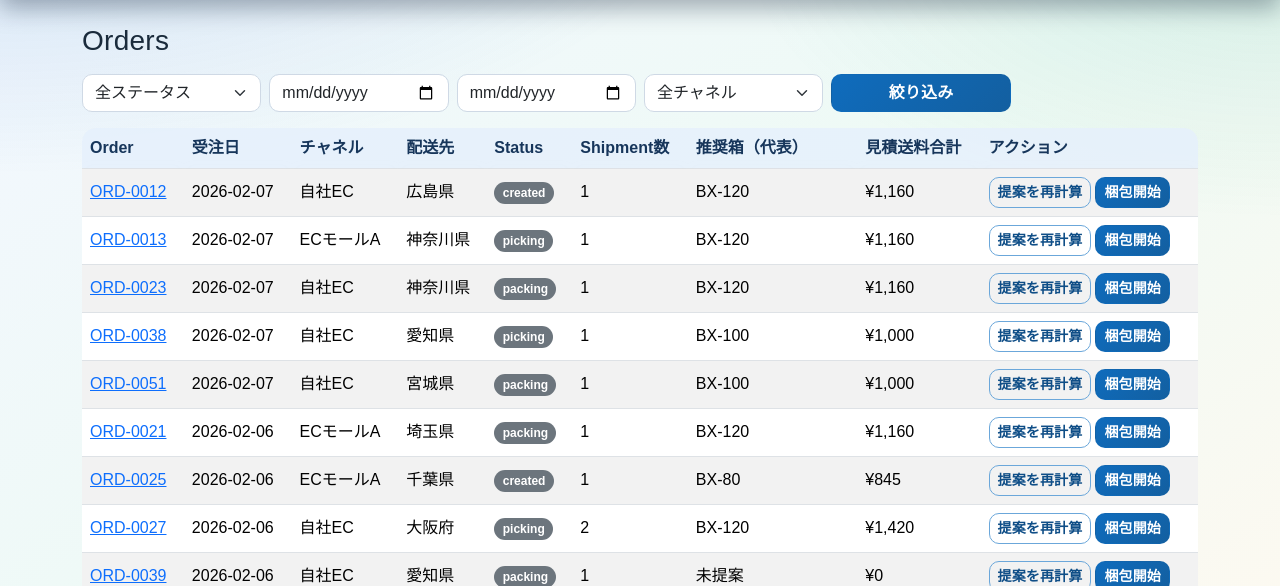
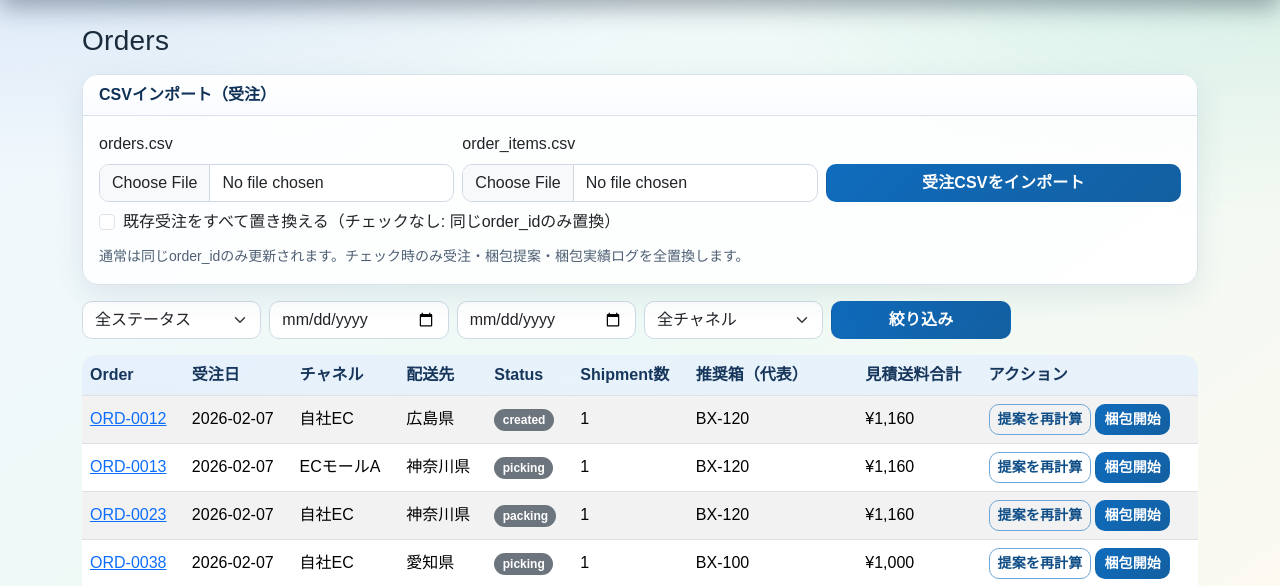
Before and after one commit to jokv213/ai-packing-demo, a FastAPI app: page /orders in a window 1280 px wide. Shown: the part 57-643 px from the top of the page. Run offline with FastAPI, Linux system fonts and the light colour scheme.

Commit message:
Fix CSV import safety and add stable local service runner

```diff
--- a/app/main.py
+++ b/app/main.py
@@ -7,7 +7,7 @@ from collections import Counter
 from datetime import date, datetime, timedelta
 from urllib.parse import urlencode
 
-from fastapi import Depends, FastAPI, File, HTTPException, Request, UploadFile
+from fastapi import Depends, FastAPI, File, Form, HTTPException, Request, UploadFile
 from fastapi.responses import RedirectResponse, StreamingResponse
 from fastapi.staticfiles import StaticFiles
 from fastapi.templating import Jinja2Templates
@@ -36,7 +36,14 @@ from app.services.packing import (
     simulate_top_candidates,
 )
 from app.services.seed import (
+    clear_order_data,
+    clear_order_data_for_orders,
+    ensure_required_columns,
     read_csv_rows_from_bytes,
+    upsert_order_items,
+    upsert_orders,
+    replace_order_items,
+    replace_orders,
     replace_prohibited_pairs,
     replace_shipping_rates,
     seed_if_empty,
@@ -297,6 +304,72 @@ def recalculate_order(order_id: str, request: Request, db: Session = Depends(get
     except Exception as exc:
         db.rollback()
         return _redirect(path, error=f"再計算に失敗しました: {exc}")
+
+
+@app.post("/orders/import")
+async def import_orders(
+    orders_file: UploadFile = File(...),
+    order_items_file: UploadFile = File(...),
+    replace_all: bool = Form(False),
+    db: Session = Depends(get_db),
+):
+    try:
+        orders_rows = read_csv_rows_from_bytes(await orders_file.read())
+        order_items_rows = read_csv_rows_from_bytes(await order_items_file.read())
+        ensure_required_columns(orders_rows, "orders.csv")
+        ensure_required_columns(order_items_rows, "order_items.csv")
+
+        import_order_ids = sorted({str(row.get("order_id", "")).strip() for row in orders_rows if str(row.get("order_id", "")).strip()})
+        if not import_order_ids:
+            raise ValueError("orders.csv に有効な order_id がありません")
+
+        item_order_ids = sorted(
+            {
+                str(row.get("order_id", "")).strip()
+                for row in order_items_rows
+                if str(row.get("order_id", "")).strip()
+            }
+        )
+        unknown_item_order_ids = [order_id for order_id in item_order_ids if order_id not in set(import_order_ids)]
+        if unknown_item_order_ids:
+            raise ValueError(
+                "order_items.csv に orders.csv に存在しない order_id があります: "
+                + ", ".join(unknown_item_order_ids[:5])
+            )
+
+        if replace_all:
+            clear_order_data(db)
+            order_count = replace_orders(db, orders_rows)
+            item_count = replace_order_items(db, order_items_rows)
+        else:
+            clear_order_data_for_orders(db, import_order_ids)
+            order_count = upsert_orders(db, orders_rows)
+            item_count = upsert_order_items(db, order_items_rows)
+
+        db.commit()
+
+        failed_recalc: list[str] = []
+        for order_id in import_order_ids:
+            try:
+                recalculate_order_plan(db, order_id)
+            except Exception:
+                db.rollback()
+                failed_recalc.append(order_id)
+
+        if failed_recalc:
+            return _redirect(
+                "/orders",
+                error=(
+                    f"受注を{order_count}件、明細を{item_count}件インポートしましたが、"
+                    f"一部の提案再計算に失敗しました: {', '.join(failed_recalc[:5])}"
+                ),
+            )
+
+        mode_label = "全置換" if replace_all else "同一order_idのみ置換"
+        return _redirect("/orders", message=f"受注を{order_count}件、明細を{item_count}件インポートしました（{mode_label}）")
+    except Exception as exc:
+        db.rollback()
+        return _redirect("/orders", error=f"受注インポートに失敗しました: {exc}")
 
 
 @app.get("/orders/{order_id}")
@@ -644,6 +717,7 @@ async def edit_sku(sku_id: str, request: Request, db: Session = Depends(get_db))
 async def import_skus(file: UploadFile = File(...), db: Session = Depends(get_db)):
     try:
         rows = read_csv_rows_from_bytes(await file.read())
+        ensure_required_columns(rows, "skus.csv")
         count = upsert_skus(db, rows)
         db.commit()
         recalculate_all_orders(db)
@@ -784,6 +858,7 @@ async def edit_box(box_id: str, request: Request, db: Session = Depends(get_db))
 async def import_boxes(file: UploadFile = File(...), db: Session = Depends(get_db)):
     try:
         rows = read_csv_rows_from_bytes(await file.read())
+        ensure_required_columns(rows, "boxes.csv")
         count = upsert_boxes(db, rows)
         db.commit()
         recalculate_all_orders(db)
@@ -859,6 +934,7 @@ async def edit_rate(rate_id: int, request: Request, db: Session = Depends(get_db
 async def import_rates(file: UploadFile = File(...), db: Session = Depends(get_db)):
     try:
         rows = read_csv_rows_from_bytes(await file.read())
+        ensure_required_columns(rows, "shipping_rates.csv")
         count = replace_shipping_rates(db, rows)
         db.commit()
         recalculate_all_orders(db)
@@ -899,6 +975,7 @@ async def create_prohibited(request: Request, db: Session = Depends(get_db)):
 async def import_prohibited(file: UploadFile = File(...), db: Session = Depends(get_db)):
     try:
         rows = read_csv_rows_from_bytes(await file.read())
+        ensure_required_columns(rows, "prohibited_group_pairs.csv")
         count = replace_prohibited_pairs(db, rows)
         db.commit()
         recalculate_all_orders(db)
--- a/app/services/seed.py
+++ b/app/services/seed.py
@@ -4,7 +4,7 @@ import csv
 import io
 from datetime import datetime
 from pathlib import Path
-from typing import Iterable
+from typing import Iterable, Sequence
 
 from sqlalchemy import select
 from sqlalchemy.orm import Session
@@ -29,6 +29,41 @@ SEED_FILE_NAMES = {
     "orders": "orders.csv",
     "order_items": "order_items.csv",
     "prohibited": "prohibited_group_pairs.csv",
+}
+
+REQUIRED_COLUMNS = {
+    "skus.csv": [
+        "sku_id",
+        "name",
+        "category",
+        "length_mm",
+        "width_mm",
+        "height_mm",
+        "weight_g",
+        "can_rotate",
+        "fragile",
+        "compressible",
+        "hazmat",
+        "padding_mm",
+        "prohibited_group",
+    ],
+    "boxes.csv": [
+        "box_id",
+        "name",
+        "inner_length_mm",
+        "inner_width_mm",
+        "inner_height_mm",
+        "max_weight_g",
+        "box_cost_yen",
+        "box_type",
+        "outer_length_mm",
+        "outer_width_mm",
+        "outer_height_mm",
+    ],
+    "shipping_rates.csv": ["carrier", "service", "size_class", "max_weight_g", "price_yen"],
+    "prohibited_group_pairs.csv": ["group_a", "group_b", "reason"],
+    "orders.csv": ["order_id", "order_date", "channel", "destination_prefecture", "status", "customer_note"],
+    "order_items.csv": ["order_id", "sku_id", "qty"],
 }
 
 
@@ -64,6 +99,20 @@ def read_csv_rows(path: Path) -> list[dict[str, str]]:
 def read_csv_rows_from_bytes(data: bytes) -> list[dict[str, str]]:
     text = data.decode("utf-8-sig")
     return list(csv.DictReader(io.StringIO(text)))
+
+
+def ensure_required_columns(rows: list[dict[str, str]], csv_name: str) -> None:
+    required = REQUIRED_COLUMNS.get(csv_name)
+    if not required:
+        return
+    if not rows:
+        raise ValueError(f"{csv_name} が空です")
+
+    available = set((rows[0] or {}).keys())
+    missing = [column for column in required if column not in available]
+    if missing:
+        missing_label = ", ".join(missing)
+        raise ValueError(f"{csv_name} のヘッダーが不正です。必要列: {missing_label}")
 
 
 def upsert_skus(db: Session, rows: Iterable[dict[str, str]]) -> int:
@@ -154,8 +203,7 @@ def replace_prohibited_pairs(db: Session, rows: Iterable[dict[str, str]]) -> int
     return count
 
 
-def replace_orders(db: Session, rows: Iterable[dict[str, str]]) -> int:
-    db.query(Order).delete()
+def upsert_orders(db: Session, rows: Iterable[dict[str, str]]) -> int:
     count = 0
     for row in rows:
         order_id = _norm(row.get("order_id"))
@@ -177,8 +225,12 @@ def replace_orders(db: Session, rows: Iterable[dict[str, str]]) -> int:
     return count
 
 
-def replace_order_items(db: Session, rows: Iterable[dict[str, str]]) -> int:
-    db.query(OrderItem).delete()
+def replace_orders(db: Session, rows: Iterable[dict[str, str]]) -> int:
+    db.query(Order).delete()
+    return upsert_orders(db, rows)
+
+
+def upsert_order_items(db: Session, rows: Iterable[dict[str, str]]) -> int:
     count = 0
     for row in rows:
         order_id = _norm(row.get("order_id"))
@@ -189,6 +241,11 @@ def replace_order_items(db: Session, rows: Iterable[dict[str, str]]) -> int:
         db.add(OrderItem(order_id=order_id, sku_id=sku_id, qty=qty))
         count += 1
     return count
+
+
+def replace_order_items(db: Session, rows: Iterable[dict[str, str]]) -> int:
+    db.query(OrderItem).delete()
+    return upsert_order_items(db, rows)
 
 
 def clear_all_data(db: Session) -> None:
@@ -202,6 +259,31 @@ def clear_all_data(db: Session) -> None:
     db.query(ShippingRate).delete()
     db.query(Box).delete()
     db.query(SKU).delete()
+
+
+def clear_order_data(db: Session) -> None:
+    db.query(PackingExecutionLog).delete()
+    db.query(PackingShipmentItem).delete()
+    db.query(PackingShipment).delete()
+    db.query(PackingPlan).delete()
+    db.query(OrderItem).delete()
+    db.query(Order).delete()
+
+
+def clear_order_data_for_orders(db: Session, order_ids: Sequence[str]) -> None:
+    targets = sorted({order_id for order_id in order_ids if order_id})
+    if not targets:
+        return
+
+    plan_ids = select(PackingPlan.id).where(PackingPlan.order_id.in_(targets))
+    shipment_ids = select(PackingShipment.id).where(PackingShipment.plan_id.in_(plan_ids))
+
+    db.query(PackingExecutionLog).filter(PackingExecutionLog.order_id.in_(targets)).delete(synchronize_session=False)
+    db.query(PackingShipmentItem).filter(PackingShipmentItem.shipment_id.in_(shipment_ids)).delete(synchronize_session=False)
+    db.query(PackingShipment).filter(PackingShipment.plan_id.in_(plan_ids)).delete(synchronize_session=False)
+    db.query(PackingPlan).filter(PackingPlan.order_id.in_(targets)).delete(synchronize_session=False)
+    db.query(OrderItem).filter(OrderItem.order_id.in_(targets)).delete(synchronize_session=False)
+    db.query(Order).filter(Order.order_id.in_(targets)).delete(synchronize_session=False)
 
 
 def seed_if_empty(db: Session, seed_dir: Path | None = None, force: bool = False) -> bool:
--- a/app/templates/orders.html
+++ b/app/templates/orders.html
@@ -2,6 +2,38 @@
 {% block title %}Orders - AI梱包提案デモ{% endblock %}
 {% block content %}
 <h1 class="h3 mb-3">Orders</h1>
+
+<div class="card mb-3">
+  <div class="card-header">CSVインポート（受注）</div>
+  <div class="card-body">
+    <form class="row g-2" method="post" action="/orders/import" enctype="multipart/form-data">
+      <div class="col-md-4">
+        <label class="form-label">orders.csv</label>
+        <input class="form-control" type="file" name="orders_file" accept=".csv,text/csv" required>
+      </div>
+      <div class="col-md-4">
+        <label class="form-label">order_items.csv</label>
+        <input class="form-control" type="file" name="order_items_file" accept=".csv,text/csv" required>
+      </div>
+      <div class="col-md-4 d-flex align-items-end">
+        <button class="btn btn-primary w-100">受注CSVをインポート</button>
+      </div>
+      <div class="col-12">
+        <div class="form-check">
+          <input class="form-check-input" type="checkbox" name="replace_all" id="replace-all">
+          <label class="form-check-label" for="replace-all">
+            既存受注をすべて置き換える（チェックなし: 同じorder_idのみ置換）
+          </label>
+        </div>
+      </div>
+      <div class="col-12">
+        <small class="text-muted">
+          通常は同じorder_idのみ更新されます。チェック時のみ受注・梱包提案・梱包実績ログを全置換します。
+        </small>
+      </div>
+    </form>
+  </div>
+</div>
 
 <form class="row g-2 mb-3" method="get" action="/orders">
   <div class="col-md-2">
--- /dev/null
+++ b/sample_import/order_items_test_3.csv
@@ -0,0 +1,6 @@
+order_id,sku_id,qty
+TEST-IMPORT-001,SKU-TSHIRT-BLK-M,1
+TEST-IMPORT-001,SKU-KEYCHAIN,1
+TEST-IMPORT-002,SKU-SNACK-BOX,1
+TEST-IMPORT-002,SKU-DETERGENT-1L,1
+TEST-IMPORT-003,SKU-POSTER-A1,1
--- /dev/null
+++ b/sample_import/orders_test_3.csv
@@ -0,0 +1,4 @@
+order_id,order_date,channel,destination_prefecture,status,customer_note
+TEST-IMPORT-001,2026-02-08,自社EC,東京都,created,【テスト1】Tシャツ+キーホルダー（通常同梱）
+TEST-IMPORT-002,2026-02-08,ECモールA,大阪府,created,【テスト2】食品+洗剤（同梱禁止分割を確認）
+TEST-IMPORT-003,2026-02-08,ECモールB,北海道,created,【テスト3】ポスター（長尺箱を確認）
```
Also changed, not shown: README.md, 6 other files.
